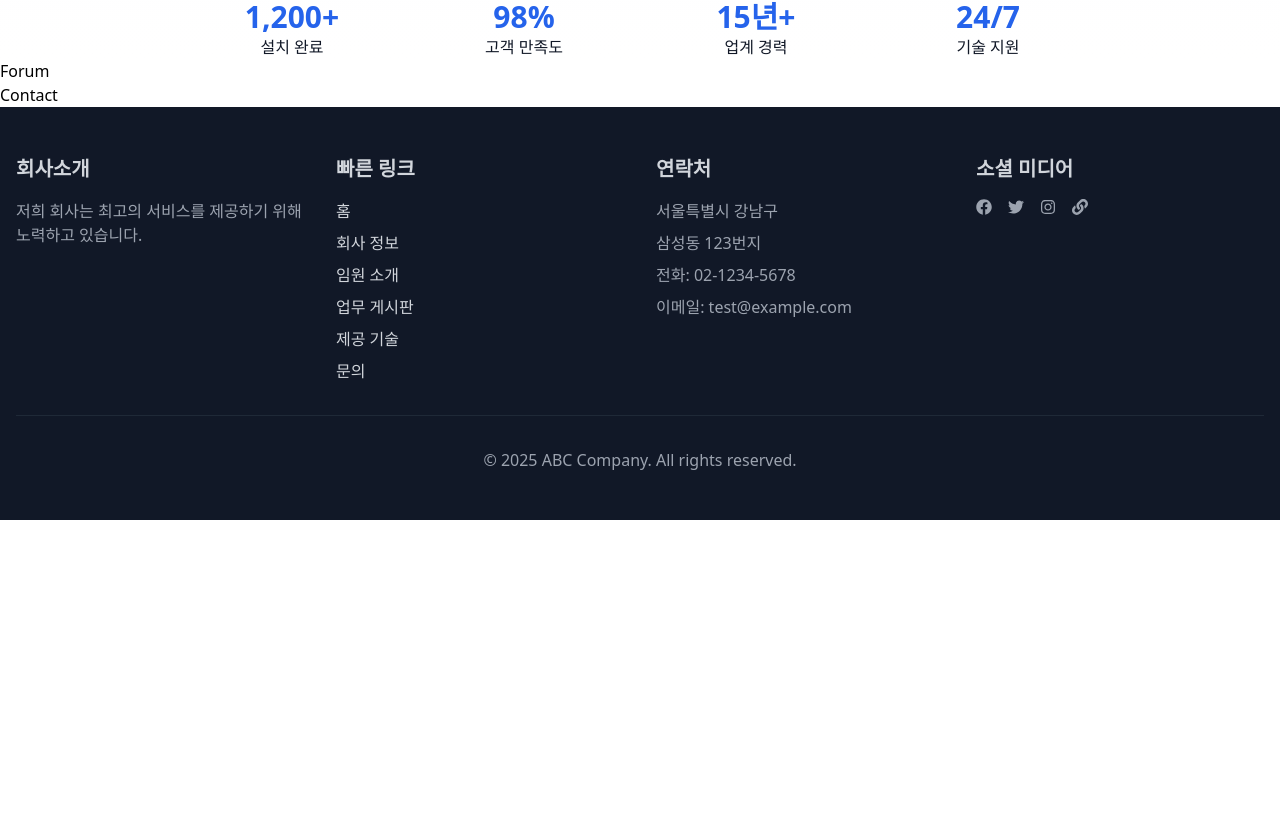
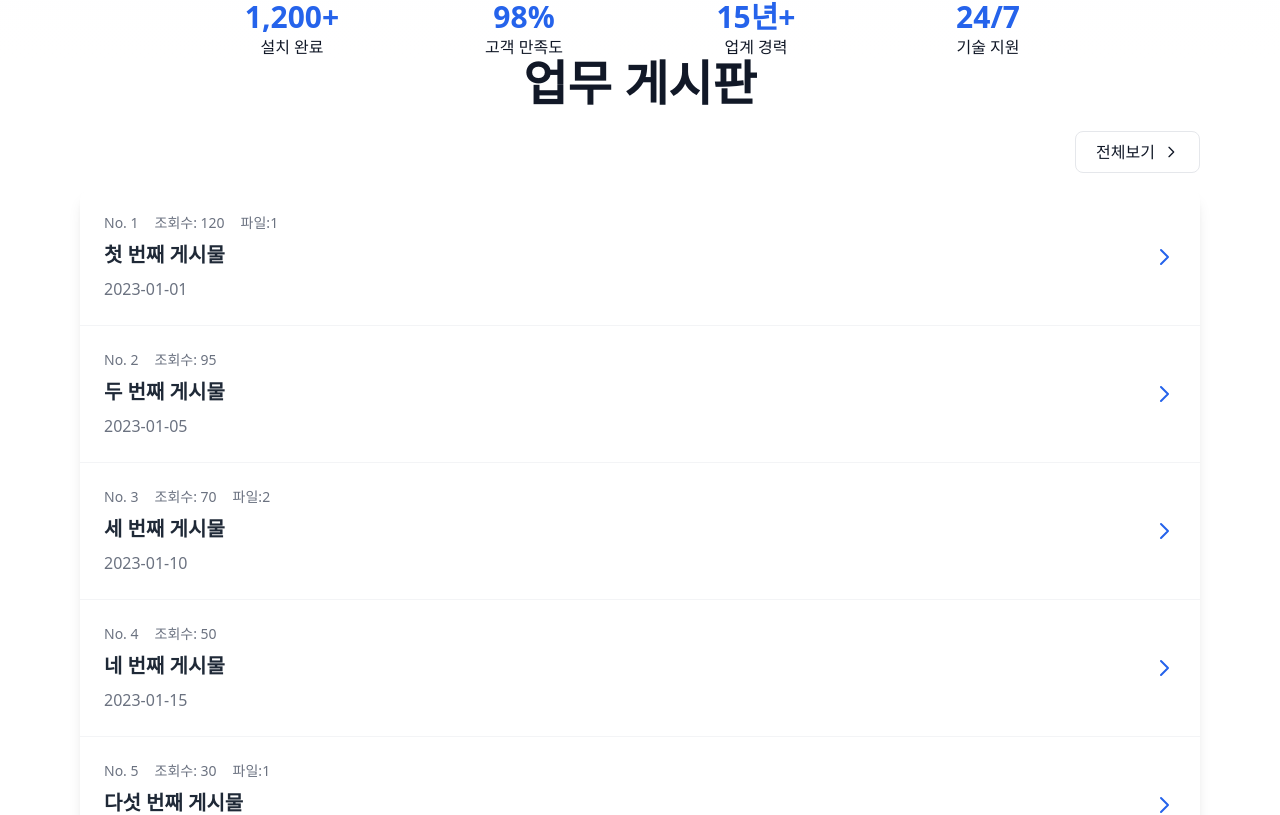
Before and after one commit to kimtaekjin/company_website, a React (Vite) app in the folder pronted/: page / in a window 1280 px wide. Shown: the part 873-1688 px from the top of the page. Before the commit the page ends 1393 px from the top, so only its background shows below. Built offline with nearby package versions, Linux system fonts and the light colour scheme.

Commit message:
2-2 메인페이지의 게시판 제작

```diff
--- a/pronted/src/Page/MainPage/Forum.jsx
+++ b/pronted/src/Page/MainPage/Forum.jsx
@@ -1,7 +1,143 @@
 import React from "react";
+import { Link } from "react-router-dom";
 
 const Forum = () => {
-  return <div>Forum</div>;
+  const dummyPosts = [
+    {
+      _id: 1,
+      number: 1,
+      title: "첫 번째 게시물",
+      views: 120,
+      fileUrl: ["file1"],
+      createdAt: "2023-01-01",
+    },
+    {
+      _id: 2,
+      number: 2,
+      title: "두 번째 게시물",
+      views: 95,
+      fileUrl: [],
+      createdAt: "2023-01-05",
+    },
+    {
+      _id: 3,
+      number: 3,
+      title: "세 번째 게시물",
+      views: 70,
+      fileUrl: ["file2", "file3"],
+      createdAt: "2023-01-10",
+    },
+    {
+      _id: 4,
+      number: 4,
+      title: "네 번째 게시물",
+      views: 50,
+      fileUrl: [],
+      createdAt: "2023-01-15",
+    },
+    {
+      _id: 5,
+      number: 5,
+      title: "다섯 번째 게시물",
+      views: 30,
+      fileUrl: ["file4"],
+      createdAt: "2023-01-20",
+    },
+  ];
+  return (
+    <div className="bg-white">
+      <div className="container mx-auto px-4 py-28 lg:py-0 max-w-6xl">
+        <div className="text-center mb-6">
+          <h2 className="text-4xl lg:text-5xl font-bold text-gray-900">
+            업무 게시판
+          </h2>
+        </div>
+
+        <div className="flex justify-end mb-4">
+          <Link
+            to="/board"
+            className="px-5 py-2 bg-white text-gray-900 rounded-lg hover:bg-gray-100 transition-colors
+          duration-300 flex items-center gap-2 border border-gray-200"
+            onClick={() => window.scrollTo({ top: 0, behavior: "smooth" })}
+          >
+            전체보기
+            {/*검은색 화살표 넣어주는 svg*/}
+            <svg
+              xmlns="http://www.w3.org/2000/svg"
+              className="h-4 w-4"
+              fill="none"
+              viewBox="0 0 24 24"
+              stroke="currentColor"
+            >
+              <path
+                strokeLinecap="round"
+                strokeLinejoin="round"
+                strokeWidth={2}
+                d="M9 5l7 7-7 7"
+              />
+            </svg>
+            {/*검은색 화살표 넣어주는 svg*/}
+          </Link>
+        </div>
+
+        <div className="bg-white rounded-xl shadow-lg overflow-hidden">
+          {dummyPosts.length === 0 ? (
+            <div className="p-6 text-center text-gray-500">
+              최근 게시물이 없습니다.
+            </div>
+          ) : (
+            dummyPosts.map((post) => (
+              <div
+                key={post._id}
+                className="border-b border-gray-100 last:border-b-0
+            hover:bg-blue-50 transition-colors duration-300"
+              >
+                <div className="p-6 flex items-center justify-between">
+                  <div className="flex-1">
+                    <div className="flex items-center gap-4 mb-2">
+                      <span className="text-gray-500 text-sm">
+                        No. {post.number}
+                      </span>
+                      <span className="text-gray-500 text-sm">
+                        조회수: {post.views}
+                      </span>
+                      {post.fileUrl.length > 0 && (
+                        <span className="text-gray-500 text-sm">
+                          파일:{post.fileUrl.length}
+                        </span>
+                      )}
+                    </div>
+                    <h3 className="text-xl font-semibold text-gray-800 hover:text-blue-600 transition-colors duration-300">
+                      {post.title}
+                    </h3>
+                    <div className="mt-2 text-gray-500">{post.createdAt}</div>
+                  </div>
+                  <div className="ml-4">
+                    {/* 파란색 화살표 */}
+                    <svg
+                      xmlns="http://www.w3.org/2000/svg"
+                      className="h-6 w-6 text-blue-600"
+                      fill="none"
+                      viewBox="0 0 24 24"
+                      stroke="currentColor"
+                    >
+                      <path
+                        strokeLinecap="round"
+                        strokeLinejoin="round"
+                        strokeWidth={2}
+                        d="M9 5l7 7-7 7"
+                      />
+                    </svg>
+                    {/* 파란색 화살표 */}
+                  </div>
+                </div>
+              </div>
+            ))
+          )}
+        </div>
+      </div>
+    </div>
+  );
 };
 
 export default Forum;
```
